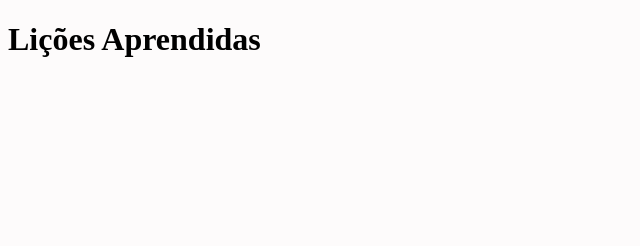
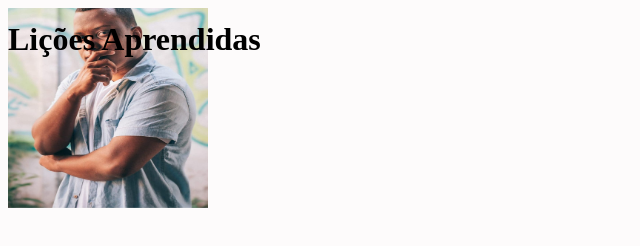
Before and after one commit to JeffDoni/lessons-leanerd, a website: page index.html in a window 1280 px wide. Shown: the whole page, without its empty margins (0-640 px from the left). Drawn offline with Linux system fonts and the light colour scheme.

Commit message:
Enviando requisito3

```diff
--- a/index.html
+++ b/index.html
@@ -11,5 +11,10 @@
     <header id="cabecalho">
         <h1 id="titulo">Lições Aprendidas</h1>
     </header>
+
+
+    <section>
+        <img src="./foto pensando.jpeg" alt="foto pensativo" id="minha_foto">
+    </section>
 </body>
 </html>
--- a/style.css
+++ b/style.css
@@ -5,4 +5,11 @@ body {
 
 header {
     top: 0;
+    position: fixed;
 }
+
+
+img {
+    width: 200px;
+    height: 200px;
+}
```
Also changed, not shown: foto pensando.jpeg (added).
